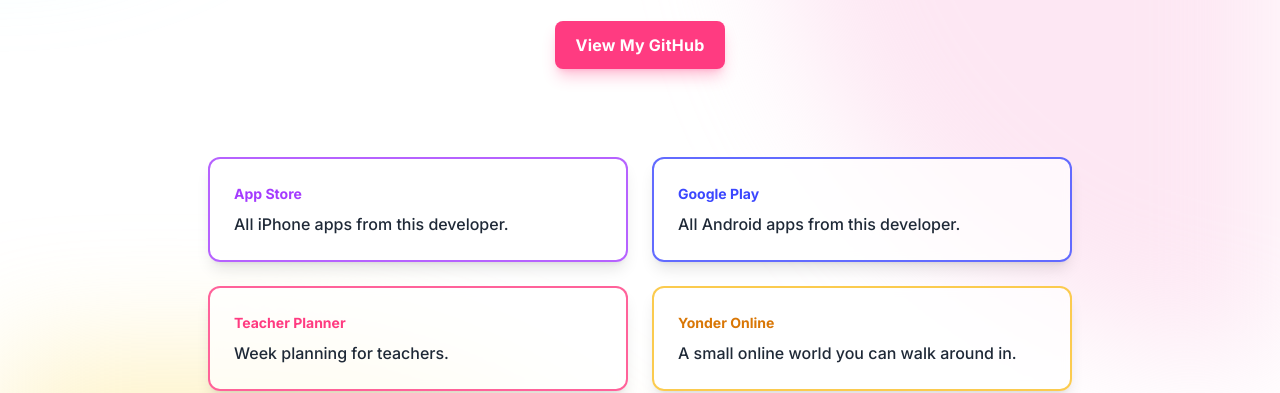
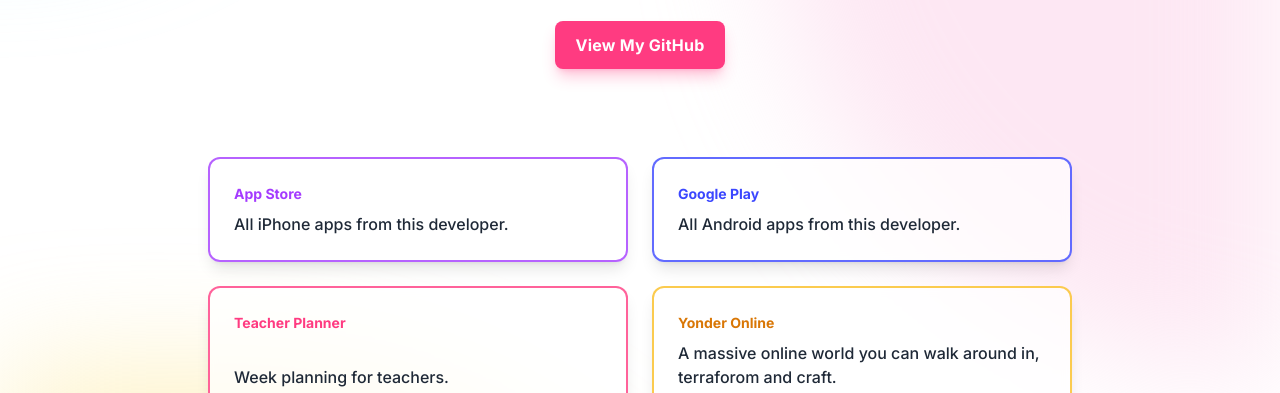
Before and after one commit to anthonyc-r/anthonyc-r.github.io, a plain HTML site: page index.html in a window 1280 px wide. Shown: the part 412-805 px from the top of the page. Drawn offline with nearby package versions, Linux system fonts and the light colour scheme.

Commit message:
It's not small

```diff
--- a/index.html
+++ b/index.html
@@ -115,7 +115,7 @@
 </a>
 <a class="flex h-full flex-col justify-between gap-2 rounded-xl bg-white/70 backdrop-blur-sm p-6 border-2 border-amber-400/80 shadow-lg transform hover:-translate-y-2 transition-transform duration-300" href="https://yonder.tonyo.tech" target="_blank" rel="noopener noreferrer">
 <p class="text-amber-600 text-sm font-bold leading-normal">Yonder Online</p>
-<p class="text-gray-800 text-base font-medium leading-normal">A small online world you can walk around in.</p>
+<p class="text-gray-800 text-base font-medium leading-normal">A massive online world you can walk around in, terraforom and craft.</p>
 </a>
 </div>
 </div>
```
